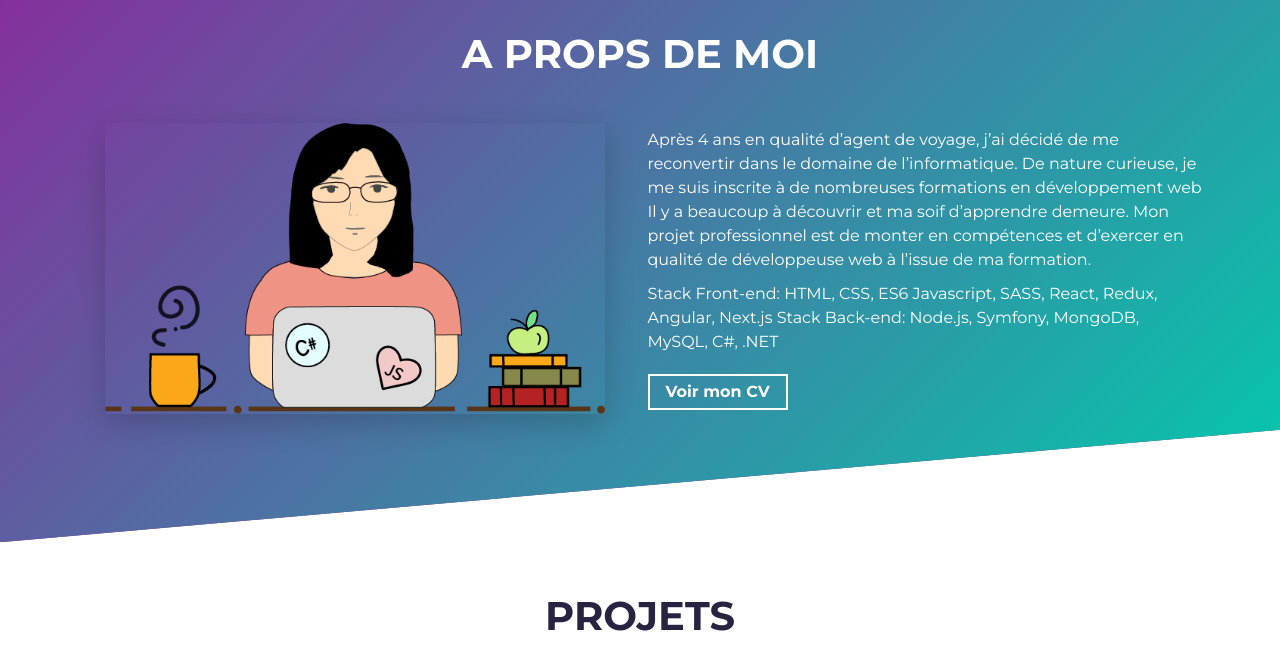
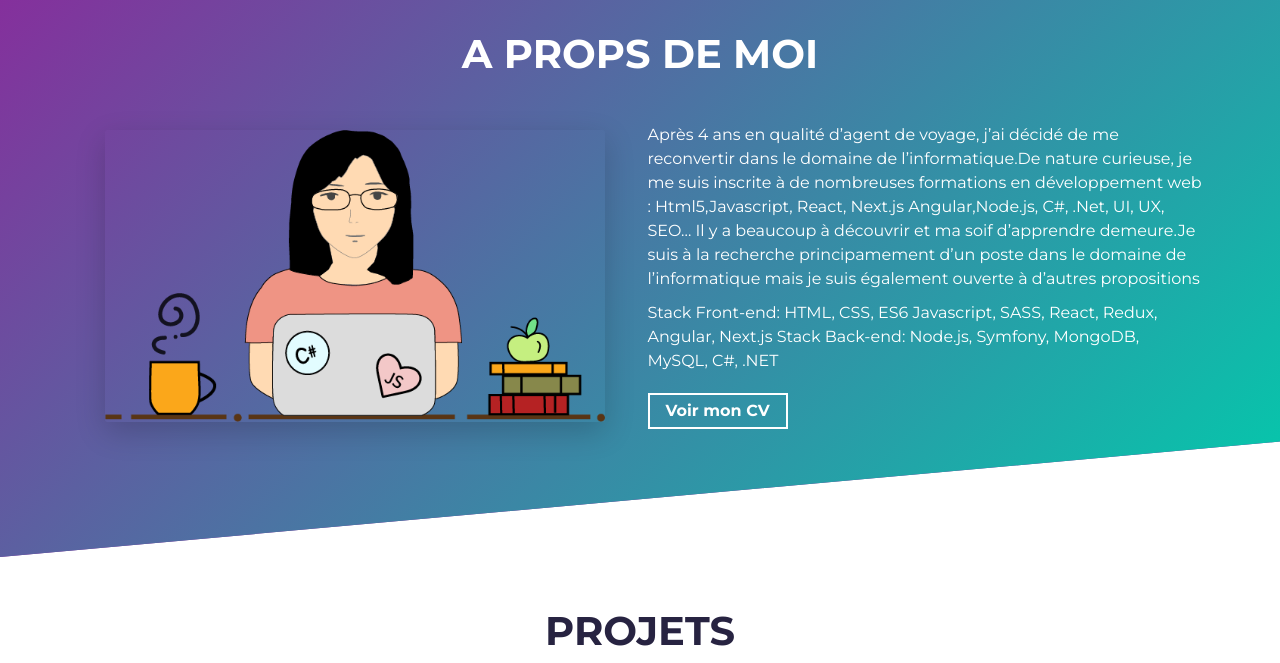
Before and after one commit to Xuan19/Portfolio, a website built with Parcel: page src/index.html in a window 1280 px wide. Shown: the part 820-1483 px from the top of the page. Built offline with nearby package versions, Linux system fonts and the light colour scheme.

Commit message:
changement de CV

```diff
--- a/src/index.html
+++ b/src/index.html
@@ -56,17 +56,18 @@
         <div class="col-md-6 col-sm-12">
           <div class="about-wrapper__info load-hidden">
             <p class="about-wrapper__info-text">
-              Après 4 ans en qualité d’agent de voyage, j’ai décidé de me reconvertir dans le domaine de l’informatique.
-              De nature curieuse, je me suis inscrite à de nombreuses formations en développement web Il y a beaucoup à découvrir et ma soif d’apprendre demeure.
-              Mon projet professionnel est de monter en compétences et d’exercer en qualité de développeuse web à
-              l’issue de ma formation.
+              Après 4 ans en qualité d’agent de voyage, j’ai décidé de me reconvertir
+              dans le domaine de l’informatique.De nature curieuse, je me suis inscrite à de nombreuses formations
+              en développement web : Html5,Javascript, React, Next.js Angular,Node.js, C#, .Net, UI, UX, SEO...
+              Il y a beaucoup à découvrir et ma soif d’apprendre demeure.Je suis à la recherche principamement
+              d’un poste dans le domaine de l’informatique mais je suis également ouverte à d’autres propositions
             </p>
             <p class="about-wrapper__info-text">
               Stack Front-end: HTML, CSS, ES6 Javascript, SASS, React, Redux, Angular, Next.js
               Stack Back-end: Node.js, Symfony, MongoDB, MySQL, C#, .NET
             </p>
             <span class="d-flex mt-3">
-              <a rel="noreferrer" target="_blank" class="cta-btn cta-btn--resume" href="assets/CV Xuan_WANG.pdf">
+              <a rel="noreferrer" target="_blank" class="cta-btn cta-btn--resume" href="assets/CV Xuan_WANG_Cai.pdf">
                 Voir mon CV
               </a>
             </span>
```
Also changed, not shown: 2 other files.
